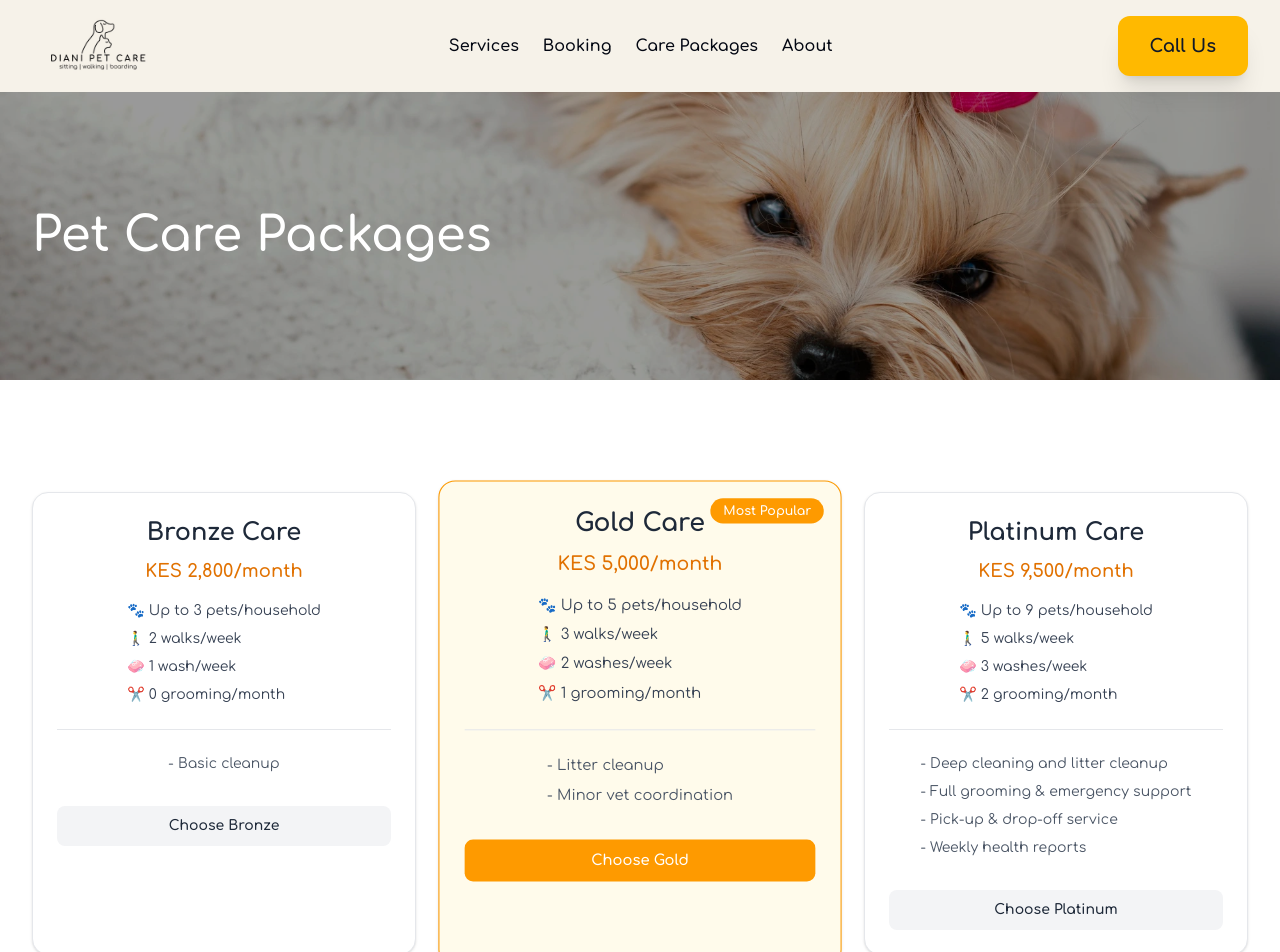
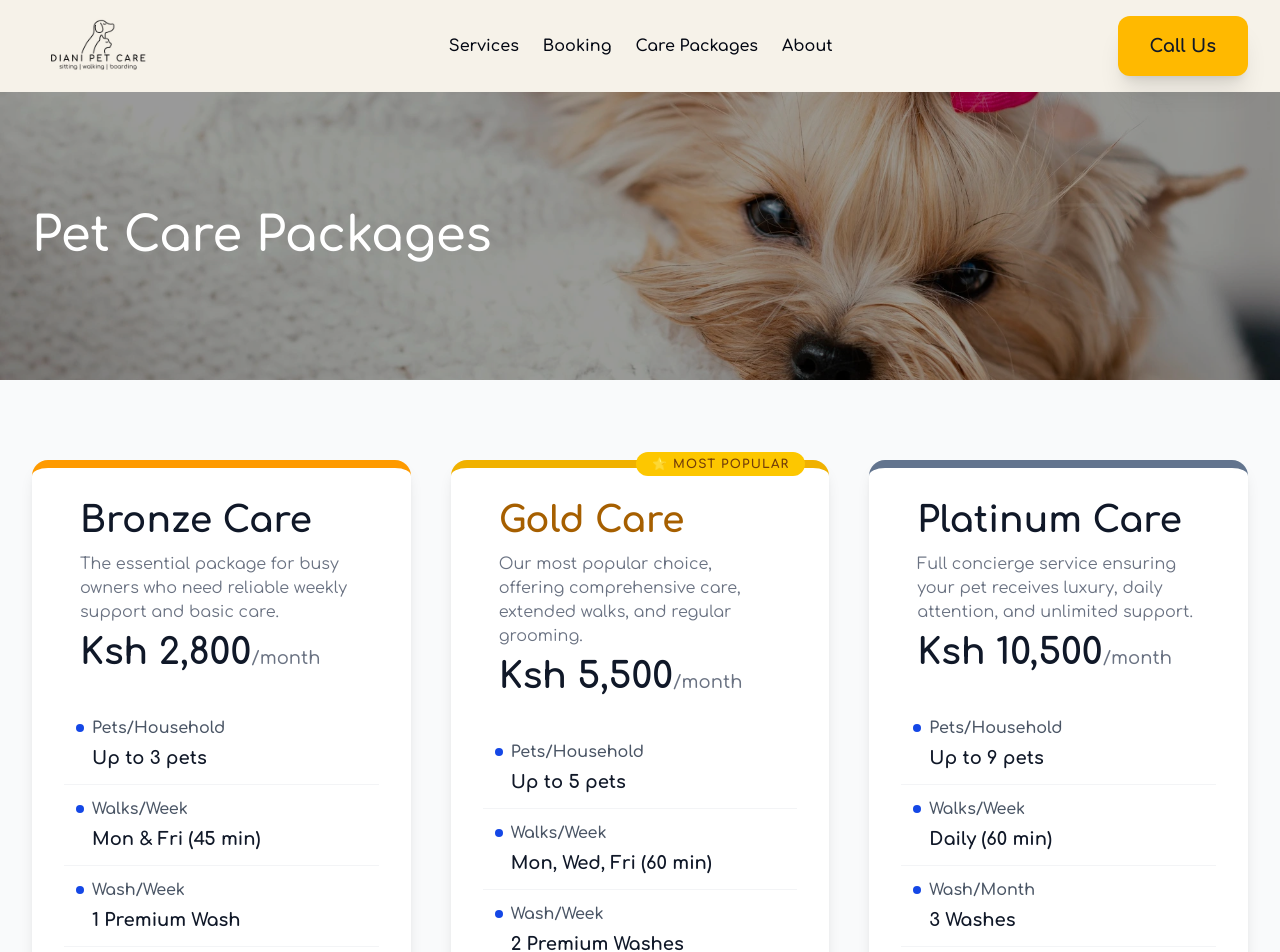
Before and after one commit to madgenius1/dianipetcare, a Next.js app in the folder frontend/: page /packages in a window 1280 px wide. Shown: the top 952 px of the page. Built offline with nearby package versions, Linux system fonts and the light colour scheme.

Commit message:
Modified HowItWorks, Pricing, /packages/page.tsx, and serviceIdd/page.tsx

```diff
--- a/frontend/src/app/components/landing/HowItWorks.tsx
+++ b/frontend/src/app/components/landing/HowItWorks.tsx
@@ -18,7 +18,7 @@ export default function HowItWorks() {
                     Pet Care Made Easier
                 </h2>
 
-                <div className="lg:py-6 py-4 grid lg:grid-cols-3 grid-cols-1 lg:gap-8 gap-4">
+                <div className="lg:py-6 py-4 grid lg:grid-cols-3 grid-cols-1 lg:gap-8 gap-4 px-4">
                     {petdetails.map((detail, index) => (
                         <div key={index} className="px-4 py-6 rounded-lg bg-white hover:shadow-xl transition-all duration-300 scale-105 flex flex-col items-right gap-4">
                             <div className="bg-gray-950 rounded-md p-2 w-8 h-8 flex items-center justify-center">
--- a/frontend/src/app/components/landing/Pricing.tsx
+++ b/frontend/src/app/components/landing/Pricing.tsx
@@ -3,7 +3,7 @@ export default function Pricing() {
     {
         id: "bronze",
         name: "Bronze Care",
-        price: "KES 2,800",
+        price: "Ksh 2,800",
         pets: "Up to 3 pets/household",
         walks: "2 walks/week",
         washes: "1 wash/week",
@@ -15,7 +15,7 @@ export default function Pricing() {
     {
         id: "gold",
         name: "Gold Care",
-        price: "KES 5,000",
+        price: "Ksh 5,500",
         pets: "Up to 5 pets/household",
         walks: "3 walks/week",
         washes: "2 washes/week",
@@ -29,7 +29,7 @@ export default function Pricing() {
     {
         id: "platinum",
         name: "Platinum Care",
-        price: "KES 9,500",
+        price: "Ksh 10,500",
         pets: "Up to 9 pets/household",
         walks: "5 walks/week",
         washes: "3 washes/week",
--- a/frontend/src/app/packages/page.tsx
+++ b/frontend/src/app/packages/page.tsx
@@ -1,53 +1,138 @@
+"use client"
 
 
-import { packagesMetadata } from "../lib/metadata";
-export const metadata = packagesMetadata;
+// import { packagesMetadata } from '../lib/metadata';
+// export const metadata = packagesMetadata;
 
-import PageHeader from "../components/ui/PageHeader"
+import PageHeader from '../components/ui/PageHeader';
 
-const tiers = [
+interface Feature {
+    name: string;
+    value: string;
+}
+
+interface PricingPackage {
+    title: string;
+    price: string;
+    description: string;
+    currency: string;
+    color: string;
+    isPopular?: boolean;
+    features: Feature[];
+}
+
+
+const pricingData: PricingPackage[] = [
     {
-        id: "bronze",
-        name: "Bronze Care",
-        price: "KES 2,800",
-        pets: "Up to 3 pets/household",
-        walks: "2 walks/week",
-        washes: "1 wash/week",
-        grooming: "0 grooming/month",
-        includes: [
-            "Basic cleanup",
+        title: 'Bronze Care',
+        price: '2,800',
+        description:
+            'The essential package for busy owners who need reliable weekly support and basic care.',
+        currency: 'Ksh',
+        color: 'border-amber-500',
+        features: [
+            { name: 'Pets/Household', value: 'Up to 3 pets' },
+            { name: 'Walks/Week', value: 'Mon & Fri (45 min)' },
+            { name: 'Wash/Week', value: '1 Premium Wash' },
+            { name: 'Grooming/Month', value: 'None Included' },
         ],
     },
     {
-        id: "gold",
-        name: "Gold Care",
-        price: "KES 5,000",
-        pets: "Up to 5 pets/household",
-        walks: "3 walks/week",
-        washes: "2 washes/week",
-        grooming: "1 grooming/month",
-        includes: [
-            "Litter cleanup",
-            "Minor vet coordination",
+        title: 'Gold Care',
+        price: '5,500',
+        description:
+            'Our most popular choice, offering comprehensive care, extended walks, and regular grooming.',
+        currency: 'Ksh',
+        color: 'border-yellow-500',
+        isPopular: true,
+        features: [
+            { name: 'Pets/Household', value: 'Up to 5 pets' },
+            { name: 'Walks/Week', value: 'Mon, Wed, Fri (60 min)' },
+            { name: 'Wash/Week', value: '2 Premium Washes' },
+            { name: 'Grooming/Month', value: '1 Full Grooming Session' },
         ],
-        popular: true,
     },
     {
-        id: "platinum",
-        name: "Platinum Care",
-        price: "KES 9,500",
-        pets: "Up to 9 pets/household",
-        walks: "5 walks/week",
-        washes: "3 washes/week",
-        grooming: "2 grooming/month",
-        includes: [
-            "Deep cleaning and litter cleanup",
-            "Full grooming & emergency support",
-            "Pick-up & drop-off service",
-            "Weekly health reports",
+        title: 'Platinum Care',
+        price: '10,500',
+        description:
+            'Full concierge service ensuring your pet receives luxury, daily attention, and unlimited support.',
+        currency: 'Ksh',
+        color: 'border-slate-500',
+        features: [
+            { name: 'Pets/Household', value: 'Up to 9 pets' },
+            { name: 'Walks/Week', value: 'Daily (60 min)' },
+            { name: 'Wash/Month', value: '3 Washes' },
+            { name: 'Grooming/Month', value: '2 Full Grooming Sessions' },
         ],
     },
 ];
+
+
+const FeatureItem: React.FC<Feature> = ({ name, value }) => (
+    <div className="flex flex-col gap-1 p-3 border-b border-gray-100 last:border-b-0">
+        <h3 className="text-sm sm:text-base text-gray-600 font-semibold flex items-center">
+            <div className="w-2 h-2 rounded-full bg-blue-700 mr-2 flex-shrink-0" />
+            {name}
+        </h3>
+        <span className="text-base sm:text-lg font-bold text-gray-900 ml-4">
+            {value}
+        </span>
+    </div>
+);
+
+const PricingCard: React.FC<{ packageData: PricingPackage }> = ({ packageData }) => {
+    const { title, price, description, currency, features, color, isPopular } = packageData;
+
+    const popularBadgeClass = isPopular ? 'bg-yellow-400 text-yellow-900' : 'hidden';
+    const buttonClass = isPopular
+        ? 'bg-yellow-600 hover:bg-yellow-700 shadow-xl cursor-pointer'
+        : 'bg-indigo-600 hover:bg-indigo-700 shadow-lg cursor-pointer';
+
+    const titleClass = isPopular ? 'text-yellow-700' : 'text-gray-900';
+
+    return (
+        <div
+            className={`relative rounded-2xl shadow-lg hover:shadow-2xl transition duration-300 transform hover:scale-[1.02] bg-white px-4 border-t-8 ${color} flex flex-col h-full`}
+        >
+            {isPopular && (
+                <div
+                    className={`absolute -top-4 right-6 px-4 py-1 rounded-full text-xs font-bold uppercase tracking-widest ${popularBadgeClass}`}
+                >
+                    ⭐ Most Popular
+                </div>
+            )}
+
+            <div className="flex flex-col p-6 sm:p-8">
+                <h2 className={`text-3xl sm:text-4xl font-black mb-1 ${titleClass}`}>
+                    {title}
+                </h2>
+                <p className="text-gray-500 text-sm sm:text-base py-2">{description}</p>
+                <div className="text-xl sm:text-4xl font-extrabold text-gray-900">
+                    {currency} {price}
+                    <span className="text-lg font-medium text-gray-500">/month</span>
+                </div>
+            </div>
+
+            <div className="flex flex-col flex-grow divide-y divide-gray-100 mt-auto px-4">
+                {features.map((feature, index) => (
+                    <FeatureItem key={index} name={feature.name} value={feature.value} />
+                ))}
+            </div>
+
+            {/* Alter this to have links that lead to the checkout of each package */}
+            <div className="p-6">
+                <button
+                    className={`w-full py-3 sm:py-4 rounded-xl text-white font-bold text-lg transition duration-300 ease-in-out ${buttonClass}`}
+                    onClick={() => console.log(`Selected ${title} Package`)}
+                >
+                    Start with {title}
+                </button>
+            </div>
+        </div>
+    );
+};
+
 export default function Page() {
     return (
         <main>
@@ -55,53 +140,16 @@ export default function Page() {
                 title="Pet Care Packages"
                 bgImage="/carepackagesdog.webp"
             />
-            <section className="py-12 md:py-16 lg:py-20 bg-white">
+
+            <section className="py-12 sm:py-16 lg:py-20 bg-gray-50">
                 <div className="max-w-screen-xl mx-auto px-4 md:px-6 lg:px-8">
-                    {/* Pricing Grid */}
-                    <div className="grid grid-cols-1 md:grid-cols-2 lg:grid-cols-3 gap-8 lg:py-8 md:py-6">
-                        {tiers.map((tier) => (
-                            <div
-                                key={tier.id}
-                                className={`relative flex flex-col items-center border rounded-2xl shadow-sm p-6 transition-all duration-300 hover:shadow-xl ${tier.popular ? "border-amber-500 scale-105 bg-amber-50" : "border-gray-200 bg-white"
-                                    }`}
-                            >
-                                {tier.popular && (
-                                    <span className="absolute top-4 right-4 bg-amber-500 text-white text-xs font-semibold px-3 py-1 rounded-full">
-                                        Most Popular
-                                    </span>
-                                )}
-
-                                <h3 className="text-2xl font-bold text-gray-800 mb-2">{tier.name}</h3>
-                                <p className="text-lg font-semibold text-amber-600 mb-4">{tier.price}/month</p>
-
-                                <ul className="text-gray-700 text-sm space-y-2 mb-6">
-                                    <li>🐾 {tier.pets}</li>
-                                    <li>🚶‍♂️ {tier.walks}</li>
-                                    <li>🧼 {tier.washes}</li>
-                                    <li>✂️ {tier.grooming}</li>
-                                </ul>
-
-                                <div className="w-full border-t border-gray-200 mb-6" />
-
-                                <ul className="text-gray-600 text-sm space-y-2 mb-8">
-                                    {tier.includes.map((item, index) => (
-                                        <li key={index}>- {item}</li>
-                                    ))}
-                                </ul>
-                                {/* Add link to head to checkout page. */}
-                                <button
-                                    className={`w-full py-2.5 text-sm font-semibold rounded-lg transition cursor-pointer ${tier.popular
-                                        ? "bg-amber-500 text-white hover:bg-amber-600"
-                                        : "bg-gray-100 text-gray-800 hover:bg-gray-200"
-                                        }`}
-                                >
-                                    Choose {tier.name.split(" ")[0]}
-                                </button>
-                            </div>
+                    <div className="grid grid-cols-1 lg:grid-cols-3 gap-8 sm:gap-10">
+                        {pricingData.map((pkg, index) => (
+                            <PricingCard key={index} packageData={pkg} />
                         ))}
                     </div>
                 </div>
             </section>
         </main>
-    )
-}
+    );
+};
--- a/frontend/src/app/services/[serviceId]/page.tsx
+++ b/frontend/src/app/services/[serviceId]/page.tsx
@@ -47,7 +47,7 @@ export default function Page({ params }: ServicePageProps) {
                 </div>
 
                 {/* Service Details */}
-                <div className="mt-10 space-y-8 text-gray-800">
+                <div className="mt-10 space-y-8 text-gray-800 px-4">
                     <section>
                         <h2 className="text-2xl font-bold mb-3">Ideal For</h2>
                         <p className="text-gray-700">{service?.idealFor}</p>
```
